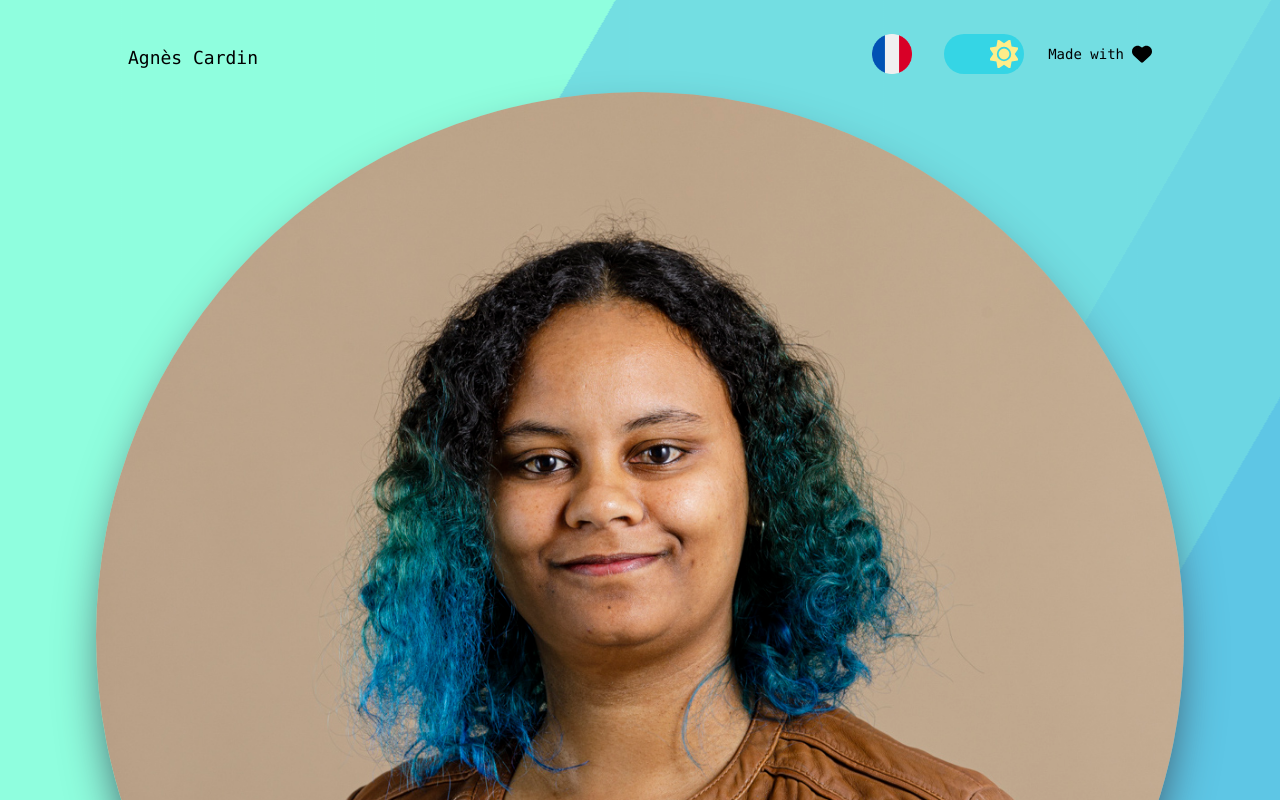
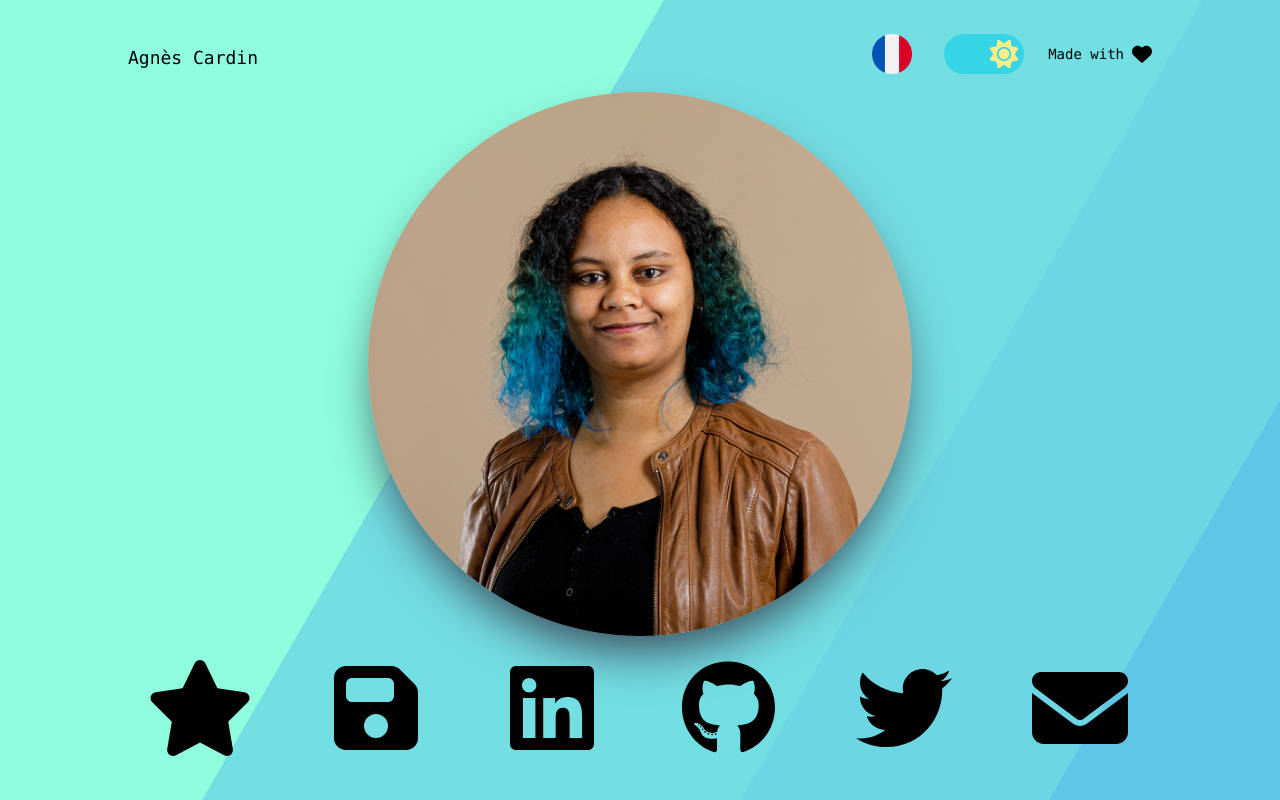
Before and after one commit to agnesmdev/nextjs-blog, a Next.js app: page / in a window 1280 px wide. Shown: the top 800 px of the page. Built offline with nearby package versions, Linux system fonts and the light colour scheme.

Commit message:
Fix image optimisation

```diff
--- a/next.config.mjs
+++ b/next.config.mjs
@@ -3,6 +3,9 @@ const nextConfig = {
     basePath: "/nextjs-blog",
     output: "export",
     reactStrictMode: true,
+    images: {
+        unoptimized: true
+    }
 };
 
 export default nextConfig;
--- a/pages/index.tsx
+++ b/pages/index.tsx
@@ -53,9 +53,9 @@ export default function Home(props: HomeProps) {
         </div>
       </div>
 
-      <div className="relative flex place-items-center">
+      <div className="relative flex justify-center">
         <Image
-          className={`relative rounded-full mt-12 lg:mt-0 lg:h-full lg:w-full shadow-2xl ${boxShadow}`}
+          className={`relative rounded-full mt-12 lg:mt-0 lg:h-1/2 lg:w-1/2 shadow-2xl ${boxShadow}`}
           src="/agnes.jpg"
           alt={t("photoAlt")}
           width={200}
```
